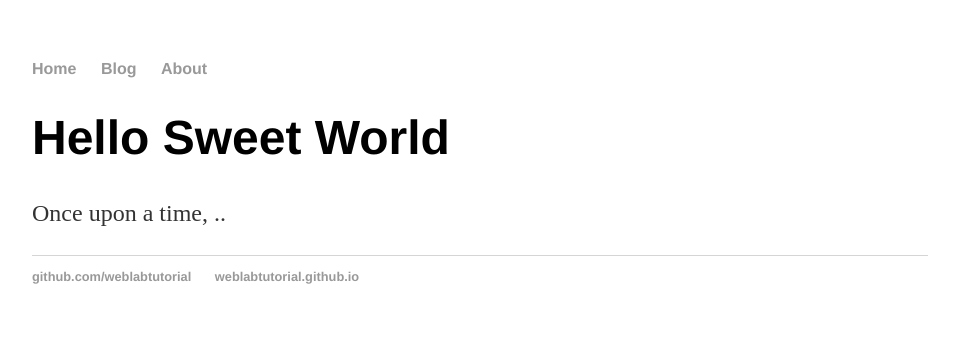
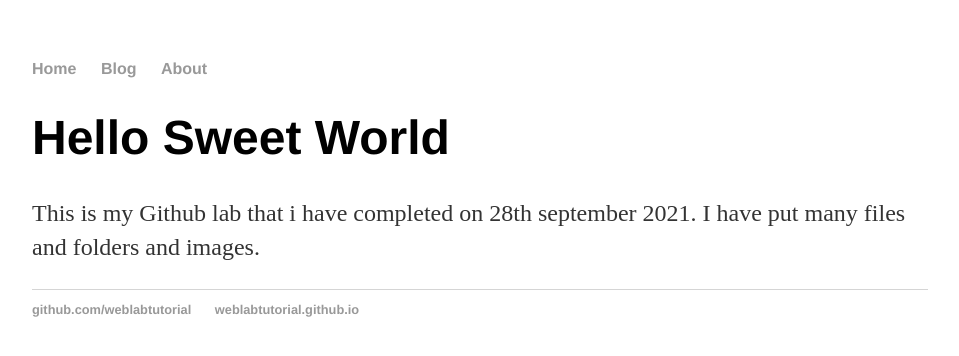
Before and after one commit to Nathandsouza28/Nathandsouza28.github.io, a Jekyll site: the page built from index.html, in a window 1280 px wide. Shown: the top 356 px of the page, without its empty margins (160-1119 px from the left). Built offline with Jekyll 4.4.1, drawn with Linux system fonts in a browser that asks for light colours.

Commit message:
Update index.html

```diff
--- a/index.html
+++ b/index.html
@@ -4,4 +4,4 @@ title: Web Programming
 ---
 <div class="blurb">
  <h1>Hello Sweet World</h1>
- <p>Once upon a time, ..</p></div>
+ <p>This is my Github lab that i have completed on 28th september 2021. I have put many files and folders and images.</p></div>
```
